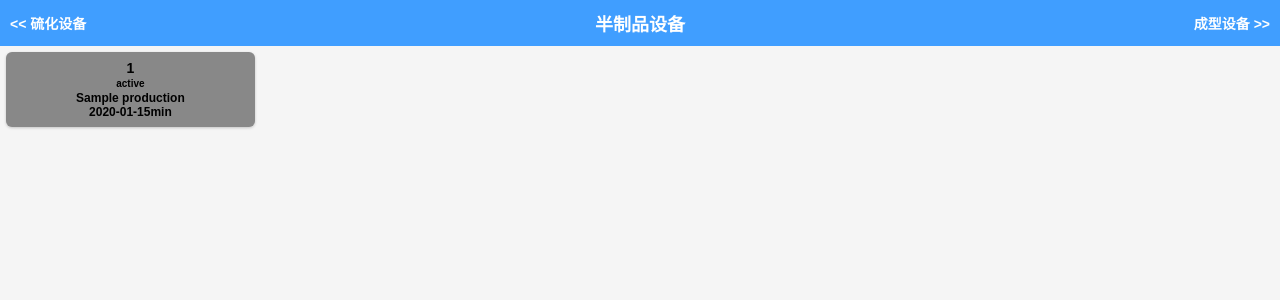
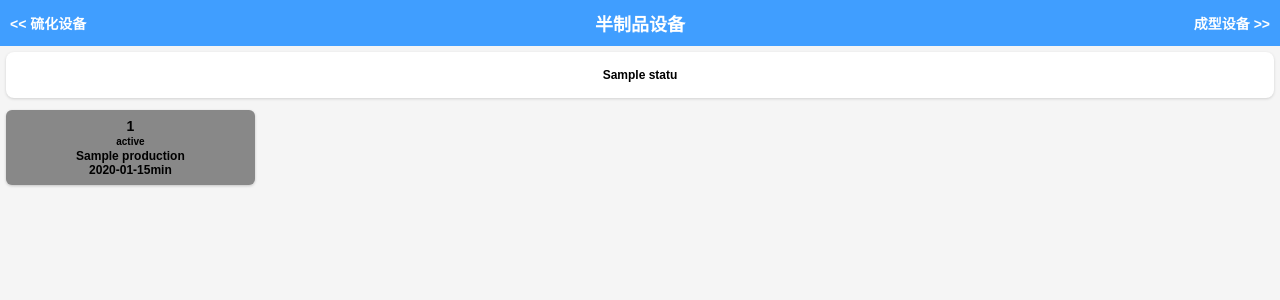
Before and after one commit to wjshyuli/my_system_ai, a FastAPI app: template templates/mes_board_semiF4_dingding.html in a window 1280 px wide. Shown: the top 300 px of the page. Run offline with FastAPI, Linux system fonts and the light colour scheme; the template is opened without the code that fills it: most values are stand-ins (such as "Sample title", 1, 10 or a date in 2020).

Commit message:
add status

```diff
--- a/templates/mes_board_semiF4_dingding.html
+++ b/templates/mes_board_semiF4_dingding.html
@@ -80,6 +80,32 @@
         top: 50%;
         transform: translateY(-50%);
     }
+    /* 状态统计栏 */
+    .summary {
+        display: flex;
+        justify-content: space-around;
+        gap: 10px;
+        padding: 8px;
+        background: white;
+        margin: 6px;
+        border-radius: 8px;
+        box-shadow: 0 1px 3px rgba(0,0,0,0.15);
+        overflow-x: auto;
+        white-space: nowrap;
+    }
+    .summary-item {
+        flex: 1;
+        text-align: center;
+        padding: 8px;
+        border-radius: 6px;
+        font-weight: bold;
+        flex: 0 0 auto;
+    }
+    .summary-title {
+        font-size: 12px;
+        color:black;
+    }
+
 
 
 
@@ -108,7 +134,17 @@
     </div>
 </div>
 
+<div class="summary">
 
+    {% for k,v in status_list.items() %}
+        <div class="summary-item " >
+            <div class="summary-title" style="color:{{v}}" >
+                {{ k }}
+            </div>
+        </div>
+    {% endfor %}
+
+</div>
 
 
 
```
Also changed, not shown: api/api.py (+16 -9 lines), scripts/get_mes_board_F4.py (+16 -8 lines), templates/mes_board_buildingF4_dingding.html (+44 -0 lines), templates/mes_board_curingF4_dingding.html (+36 -0 lines).
